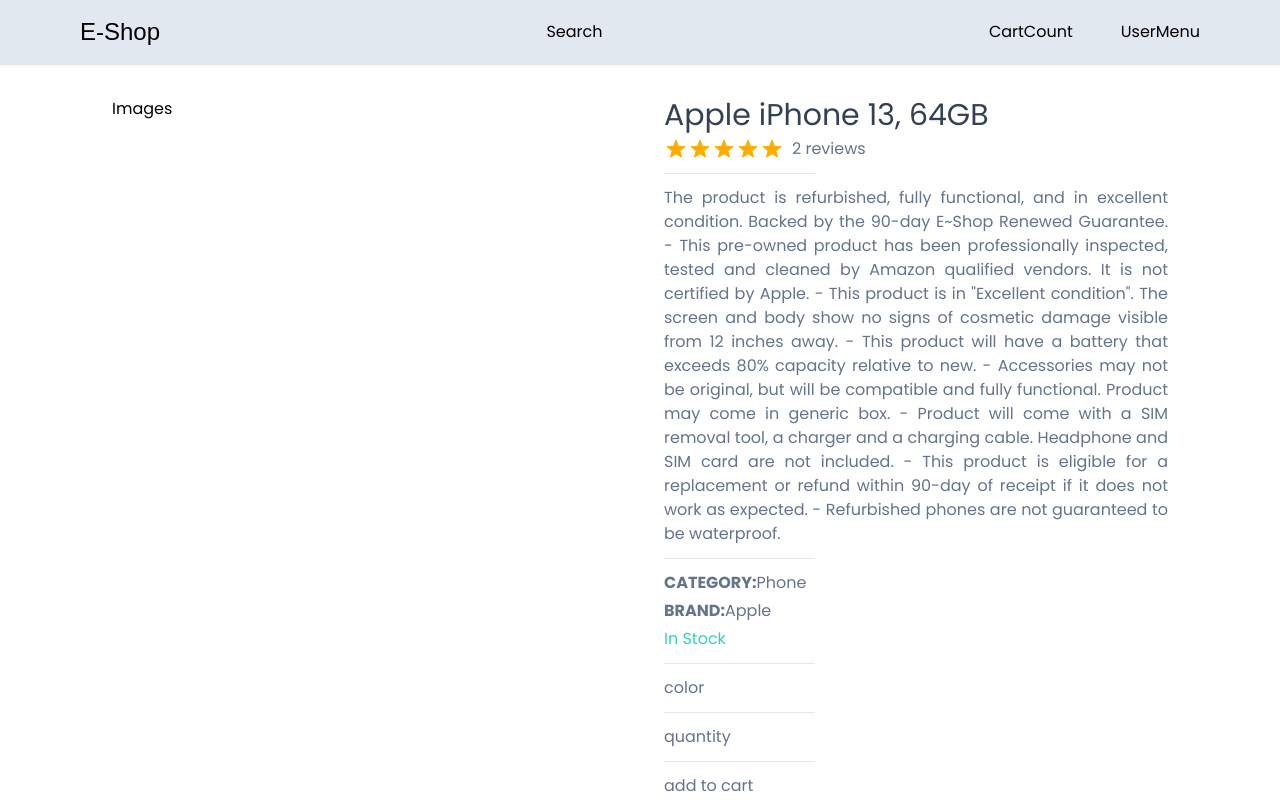
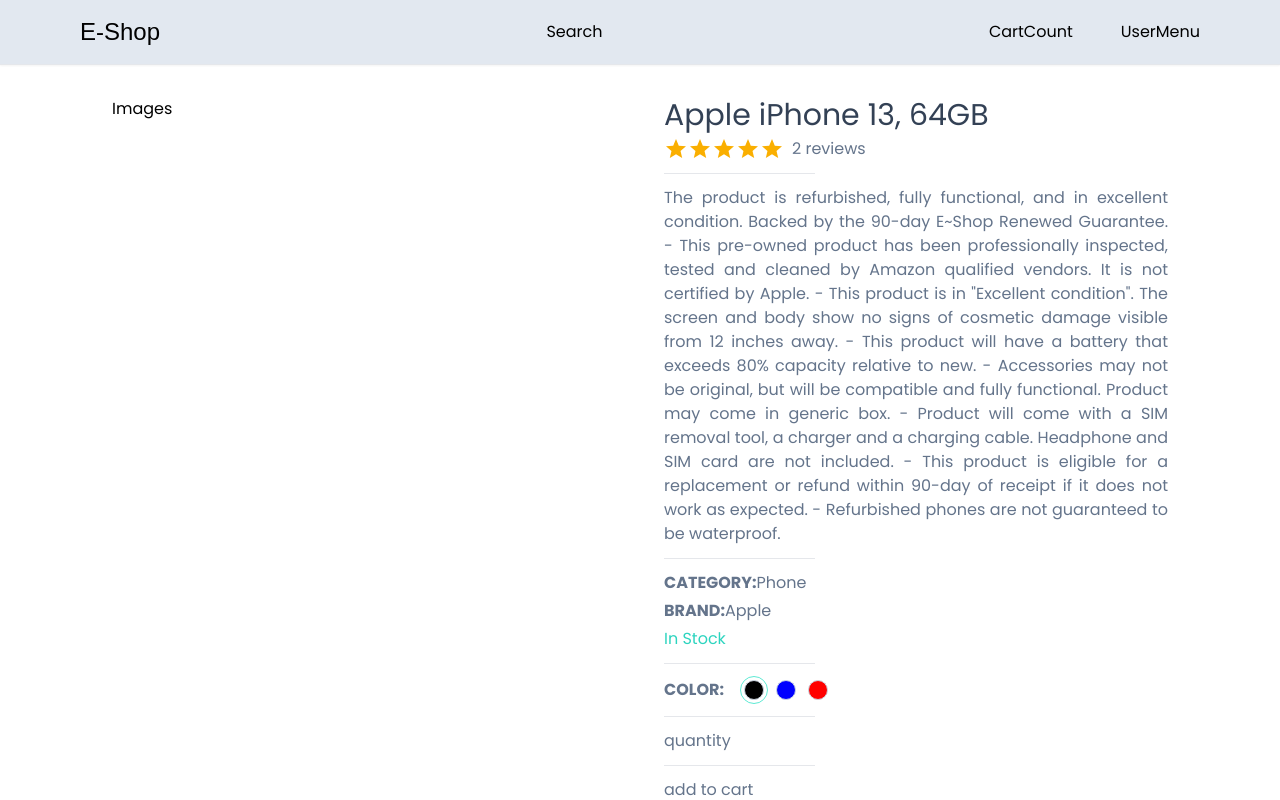
Before and after one commit to razace50/e-shop, a Next.js app: page /product/1 in a window 1280 px wide. Shown: the top 800 px of the page. Built offline with nearby package versions, Linux system fonts and the light colour scheme; a web font is replaced by a local one.

Commit message:
product quantity

```diff
--- /dev/null
+++ b/app/components/products/SetColor.tsx
@@ -0,0 +1,58 @@
+'use client';
+
+import { CartProductType, SelectedImgType } from "@/app/product/[productId]/ProductDetails";
+
+interface SetColorProps{
+    images: SelectedImgType[],
+    cartProduct: CartProductType,
+    handleColorSelect: (value: SelectedImgType) => void;
+}
+
+const SetColor: React.FC<SetColorProps> = ({
+    images,
+    cartProduct,
+    handleColorSelect,
+}) => {
+    return ( <div>
+<div className="flex gap-4 items-center">
+    <span className="font-semibold">COLOR:</span>
+    <div className="flex gap-1">{
+        images.map((image) => {
+            return (
+            <div
+            key={image.color}
+           onClick={() => handleColorSelect(image)}
+            className={`
+            h-7
+            w-7
+            rounded-full
+            border-teal-300
+            flex
+            items-center
+            justify-center
+            ${
+                cartProduct.selectedImg.color ===
+                image.color
+                ? "border-[1.5px]"
+                : "border-none"
+            }
+            `}>
+                <div style={{background: image.
+                    colorCode}} className="
+                        h-5
+                        w-5
+                        rounded-full
+                        border-[1.2px]
+                        border-slate-300
+                        cursor-pointer
+                    "
+                    ></div>
+            </div>
+            );
+        })
+        }</div>
+</div>
+    </div> );
+};
+
+export default SetColor;
--- a/app/product/[productId]/ProductDetails.tsx
+++ b/app/product/[productId]/ProductDetails.tsx
@@ -1,7 +1,8 @@
 "use client";
+import SetColor from "@/app/components/products/SetColor";
 import product from "@/utils/product";
 import { Rating } from "@mui/material";
-import { useState } from "react";
+import { useCallback, useState } from "react";
 interface ProductDetailsProps{
     product: any;
 }
@@ -36,11 +37,21 @@
     selectedImg: {...product.images[0]},
     quantity: 1,
     price: product.price,
-})
+});
 
     const productRating =
     product.reviews.reduce((acc: number,
-        item: any) => item.rating + acc, 0) / product.reviews.length;
+        item: any) => item.rating + acc, 0) /
+        product.reviews.length;
+
+const handleColorSelect = useCallback(
+    (value: SelectedImgType) => {
+        setCartProduct((prev) => {
+            return {...prev, selectedImg: value};
+        });
+},
+[cartProduct.selectedImg]
+);
     return (
     <div className="grid grid-cols-1 md:grid-cols-2 gap-12">
         <div className="flex">Images</div>
@@ -68,7 +79,11 @@
 
             </div>
             <Horizontal/>
-            <div>color</div>
+            <SetColor
+            cartProduct={cartProduct}
+            images={product.images}
+            handleColorSelect={handleColorSelect}
+            />
             <Horizontal/>
             <div>quantity</div>
             <Horizontal/>
```
